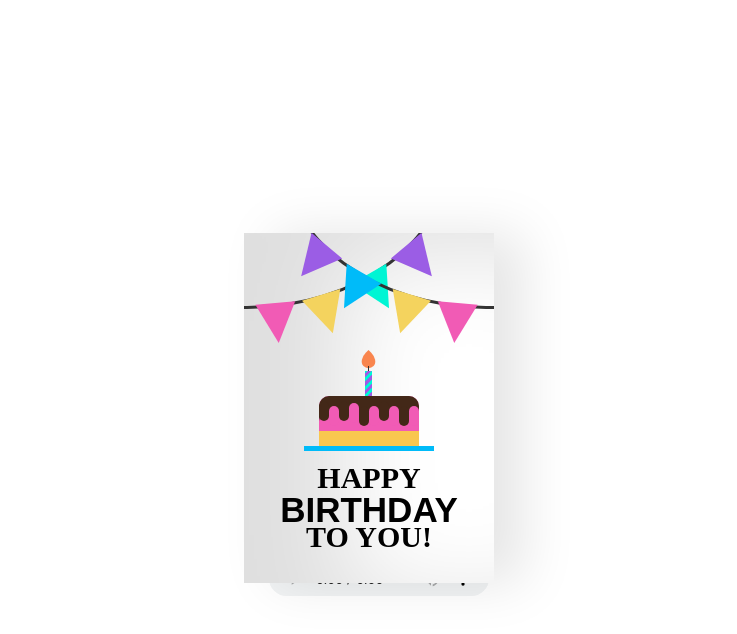
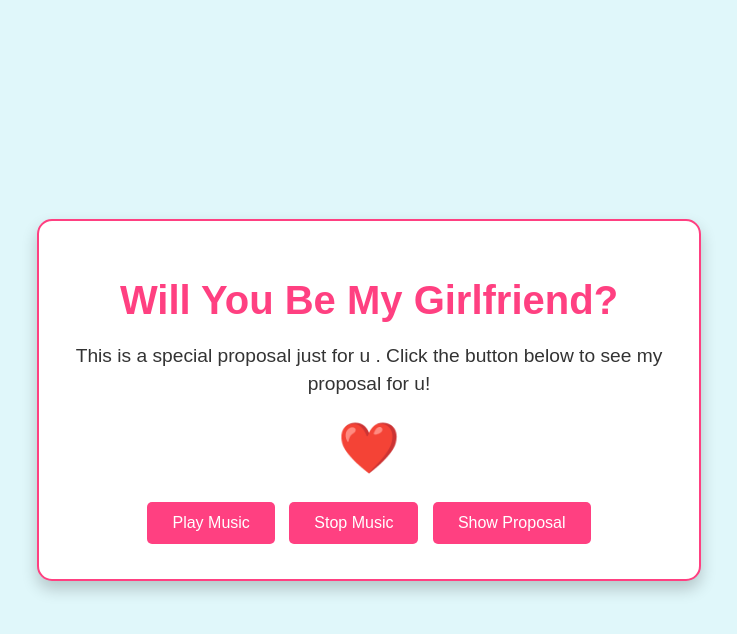
Before and after one commit to ShauryaSaha/Proposal, a plain HTML site: page index.html in a window 1280 px wide. Shown: the whole page, without its empty margins (271-1008 px from the left). Drawn offline with Linux system fonts and the light colour scheme.

Commit message:
Update index.html

```diff
--- a/index.html
+++ b/index.html
@@ -3,303 +3,141 @@
 <head>
     <meta charset="UTF-8">
     <meta name="viewport" content="width=device-width, initial-scale=1.0">
-    <title>Document</title>
+    <title>Proposal Website</title>
     <style>
-
-
         body {
-
+            font-family: 'Arial', sans-serif;
+            background-color: #e0f7fa; /* Light blue background */
+            color: #333;
+            display: flex;
+            justify-content: center;
+            align-items: center;
             height: 100vh;
-
-            display: flex;
-            align-items: center;
-             justify-content: center;
-            background-position: center;
-
+            margin: 0;
+            overflow: hidden;
+            transition: background-color 0.5s;
         }
 
-
-
-.birthdayCard {
-  position: relative;
-  width: 250px;
-  height:350px;
-  cursor: pointer;
-  transform-style: preserve-3d;
-  transform: perspective(2500px);
-  transition: 4s;
+        .container {
+            text-align: center;
+            border: 2px solid #ff4081; /* Pink border */
+            border-radius: 15px;
+            padding: 30px;
+            background-color: #ffffff; /* White background */
+            box-shadow: 0 8px 16px rgba(0, 0, 0, 0.2);
+            animation: fadeIn 1s;
+            width: 90%; /* Responsive width */
+            max-width: 600px; /* Maximum width for larger screens */
         }
 
-.birthdayCard:hover {
-  transform: perspective(2500px) rotate(5deg);
-  box-shadow: inset 100px 20px 100px rgba(0,0,0,.15), 0 10px 100px rgba(0,0,0,0.3);
+        h1 {
+            font-size: 2.5rem; /* Larger heading */
+            color: #ff4081; /* Pink color */
+            margin-bottom: 10px;
         }
 
-.birthdayCard:hover .cardFront {
-  transform: rotateY(-160deg);
+        p {
+            font-size: 1.2rem; /* Slightly larger paragraph text */
+            margin-bottom: 20px;
+            line-height: 1.5; /* Improved line height for readability */
         }
 
-.birthdayCard:hover .front-text {
+        button {
+            background-color: #ff4081; /* Pink button */
+            color: white;
+            border: none;
+            border-radius: 5px;
+            padding: 12px 25px;
+            cursor: pointer;
+            font-size: 16px;
+            transition: background-color 0.3s, transform 0.3s;
+            margin: 5px;
+        }
+
+        button:hover {
+            background-color: #f50057; /* Darker pink on hover */
+            transform: scale(1.05);
+        }
+
+        .hidden {
             display: none;
         }
 
-.birthdayCard:hover .wrap-deco {
-  display: none;
+        #proposalMessage {
+            margin-top: 20px;
+            opacity: 0;
+            transition: opacity 0.5s;
         }
 
-.birthdayCard:hover .wrap-decoTwo {
-  display: none;
+        #proposalMessage.show {
+            opacity: 1;
         }
 
-.birthdayCard:hover .plate {
-  display: none;
+        @keyframes fadeIn {
+            from { opacity: 0; }
+            to { opacity: 1; }
         }
 
-.cardFront {
-  position: relative;
-  background-color: #fff;
-  width: 250px;
-  height:350px;
-  overflow: hidden;
-  transform-origin: left;
-  box-shadow: inset 100px 20px 100px rgba(0,0,0,.13), 30px 0 50px rgba(0,0,0,0.1);
-  transition: .4s;
+        /* Responsive Design */
+        @media (max-width: 600px) {
+            body {
+                font-size: 1rem; /* Base font size for mobile */
+            }
+            h1 {
+                font-size: 2rem; /* Smaller heading for mobile */
+            }
         }
 
-.happy, .toyou {
-  position: relative;
-  font-family: didot;
-  text-align: center;
-  backface-visibility: hidden;
-  font-size: 30px;
+        /* Decorative Heart */
+        .heart {
+            color: #ff4081;
+            font-size: 50px;
+            margin: 20px 0;
         }
-
-.happy {
-  top:198px;
-}
-
-.toyou {
-  top:123px;
-}
-
-.bday {
-  position: relative;
-  font-family: arial;
-  font-size: 35px;
-  text-align: center;
-  top:163px;
-}
-
-.wrap-deco {
-  position: absolute;
-  top:-230px;
-  left:-200px;
-}
-
-.decorations {
-  position: absolute;
-  width: 400px;
-  height: 300px;
-  border: 3px solid #333;
-  border-radius: 50%;
-}
-
-.decorations:before, .decorations:after, .decorationsTwo:before, .decorationsTwo:after, .decorationsThree:before, .decorationsThree:after {
-  content:"";
-  position: absolute;
-  border-left: 20px solid transparent;
-  border-right: 20px solid transparent;
-  width:0;
-  height:0;
-}
-
-.decorations:before {
-  border-top: 40px solid #f15bb5;
-  top:297px;
-  left:210px;
-  transform: rotate(-5deg);
-}
-
-.decorations:after{
-  border-top: 40px solid #f4d35e;
-  top:288px;
-  left:260px;
-  transform: rotate(-17deg);
-}
-
-.decorationsTwo:before {
-  border-top: 40px solid #00f5d4;
-  top:268px;
-  left:315px;
-  transform: rotate(-30deg);
-}
-
-.decorationsTwo:after, .decorationsThree:after {
-  border-top: 40px solid #9b5de5;
-  top:238px;
-  left:355px;
-  transform: rotate(-40deg);
-}
-
-.wrap-decoTwo {
-  transform: scaleX(-1);
-  position: absolute;
-  top:-230px;
-  left:445px;
-}
-
-.decorationsThree:before {
-  border-top: 40px solid #00bbf9;
-  top:268px;
-  left:315px;
-  transform: rotate(-30deg);
-}
-
-.plate {
-  position: absolute;
-  width: 130px;
-  height: 5px;
-  background-color: #00bbf9;
-  left:60px;
-  top:213px;
-}
-
-.cake {
-  position: absolute;
-  overflow: hidden;
-  width:100px;
-  height: 50px;
-  background-color: #f15bb5;
-  border-radius: 10px 10px 0 0;
-  top:-50px;
-  left:15px;
-  box-shadow: inset 0 -15px #f9c74f, inset 0 15px #432818;
-}
-
-.cake:before {
-  content:"";
-  position: absolute;
-  background-color: #432818;
-  width:10px;
-  height:20px;
-  top:5px;
-  border-radius:20px;
-  box-shadow: 10px 5px #f15bb5, 20px 0px #432818, 30px 2px #f15bb5, 40px 5px #432818, 50px 5px #f15bb5, 60px 0px #432818, 70px 5px #f15bb5, 80px 5px #432818, 90px 5px #f15bb5;
-}
-
-.plate:before {
-  content:"";
-  position: absolute;
-  background: repeating-linear-gradient(-45deg, #9b5de5, #9b5de5 3px, #00f5d4 3px, #00f5d4 6px);
-  width:7px;
-  height: 25px;
-  top:-75px;
-  left:61px;
-}
-
-.plate:after {
-  content:"";
-  position: absolute;
-  width:1px;
-  height: 5px;
-  background-color: #333;
-  top:-80px;
-  left:64px;
-}
-
-
-.flame {
-  position: absolute;
-  background-color: #fb5607;
-  border-radius: 80% 0 55% 50% / 55% 0 80% 50%;
-  transform: rotate(-45deg);
-  width:15px;
-  height:15px;
-  opacity:0.7;
-  top:-93px;
-  left:57px;
-}
-
-.cardInside {
-  position: absolute;
-  background-color:#00bbf9;
-  width: 250px;
-  height:350px;
-  z-index:-1;
-  left:0;
-  top:0;
-  box-shadow: inset 100px 20px 100px rgba(0,0,0,0.2);
-}
-
-.inside-text {
-  position: relative;
-  top:-160px;
-  transform: scale(0.7);
-}
-
-.wishes {
-  position: relative;
-  top:-100px;
-  margin: 25px;
-
-}
-
-p {
-  font-family: 'Brush Script MT', cursive;
-  color: #333;
-}
-
-.name {
-  margin-left:150px;
-}
-.a{
-  width:220px;
-  height: 35px;
-  align-items: center;
-}
-
     </style>
 </head>
 <body>
-   <div id="1">
-    <div class="birthdayCard">
-
-        <div class="cardFront">
-          <div class="front-text">
-          <h3 class="happy">HAPPY</h3>
-          <h2 class="bday">BIRTHDAY</h2>
-          <h3 class="toyou">TO YOU!</h3>
-          </div>
-          <div class="wrap-deco">
-        <div class="decorations"></div>
-        <div class="decorationsTwo"></div>
-          </div>
-            <div class="wrap-decoTwo">
-        <div class="decorations"></div>
-        <div class="decorationsThree"></div>
-          </div>
-          <div class="plate">
-            <div class="cake"></div>
-            <div class="flame"></div>
+    <audio id="backgroundMusic" loop>
+        <source src="song1.mp3" type="audio/mpeg">
+        Your browser does not support the audio element.
+    </audio>
+    <div class="container">
+        <h1>Will You Be My Girlfriend?</h1>
+        <p>This is a special proposal just for u . Click the button below to see my proposal for u!</p>
+        <div class="heart">❤️</div>
+        <button id="playButton">Play Music</button>
+        <button id="stopButton" disabled>Stop Music</button>
+        <button id="proposalButton">Show Proposal</button>
+        <div id="proposalMessage" class="hidden">
+            <h2>💖 I Really Like You! 💖</h2>
+            <p>Will you be my girlfriend?I promise to make you happy😍!True love never dies,
+                Because true love always
+                waits.</p>
         </div>
     </div>
+    <script>
+        const music = document.getElementById('backgroundMusic');
 
-          <div class="cardInside">
-             <div class="inside-text">
-          <h3 class="happy">HAPPY</h3>
-          <h2 class="bday">BIRTHDAY</h2>
-          <h3 class="toyou">TO YOU!</h3>
-          </div>
-            <div class="wishes">
-            <p>Dear Shruti, </p>
-            <p>Happy birthday!! I hope your day is filled with lots of love and laughter! May all of your birthday wishes come true.</p>
-            <p class="name">Shreya</p>
-            <audio controls class="a">
-              <source src="hbd.mp3">
-            </audio>
-            </div>
-          </div>
-        </div>
-   </div>
+        // Play background music when the play button is clicked
+        document.getElementById('playButton').addEventListener('click', function() {
+            music.play();
+            this.disabled = true; // Disable the play button after playing
+            document.getElementById('stopButton').disabled = false; // Enable the stop button
+        });
+
+        // Stop background music when the stop button is clicked
+        document.getElementById('stopButton').addEventListener('click', function() {
+            music.pause();
+            music.currentTime = 0; this.disabled = true; // Disable the stop button after stopping
+            document.getElementById('playButton').disabled = false; // Enable the play button
+        });
+
+        // Show the proposal message when the proposal button is clicked
+        document.getElementById('proposalButton').addEventListener('click', function() {
+            const proposalMessage = document.getElementById('proposalMessage');
+            proposalMessage.classList.toggle('hidden');
+            proposalMessage.classList.toggle('show');
+        });
+    </script>
 </body>
 </html>
```
Lines whose indentation alone changed are shown as unchanged.
